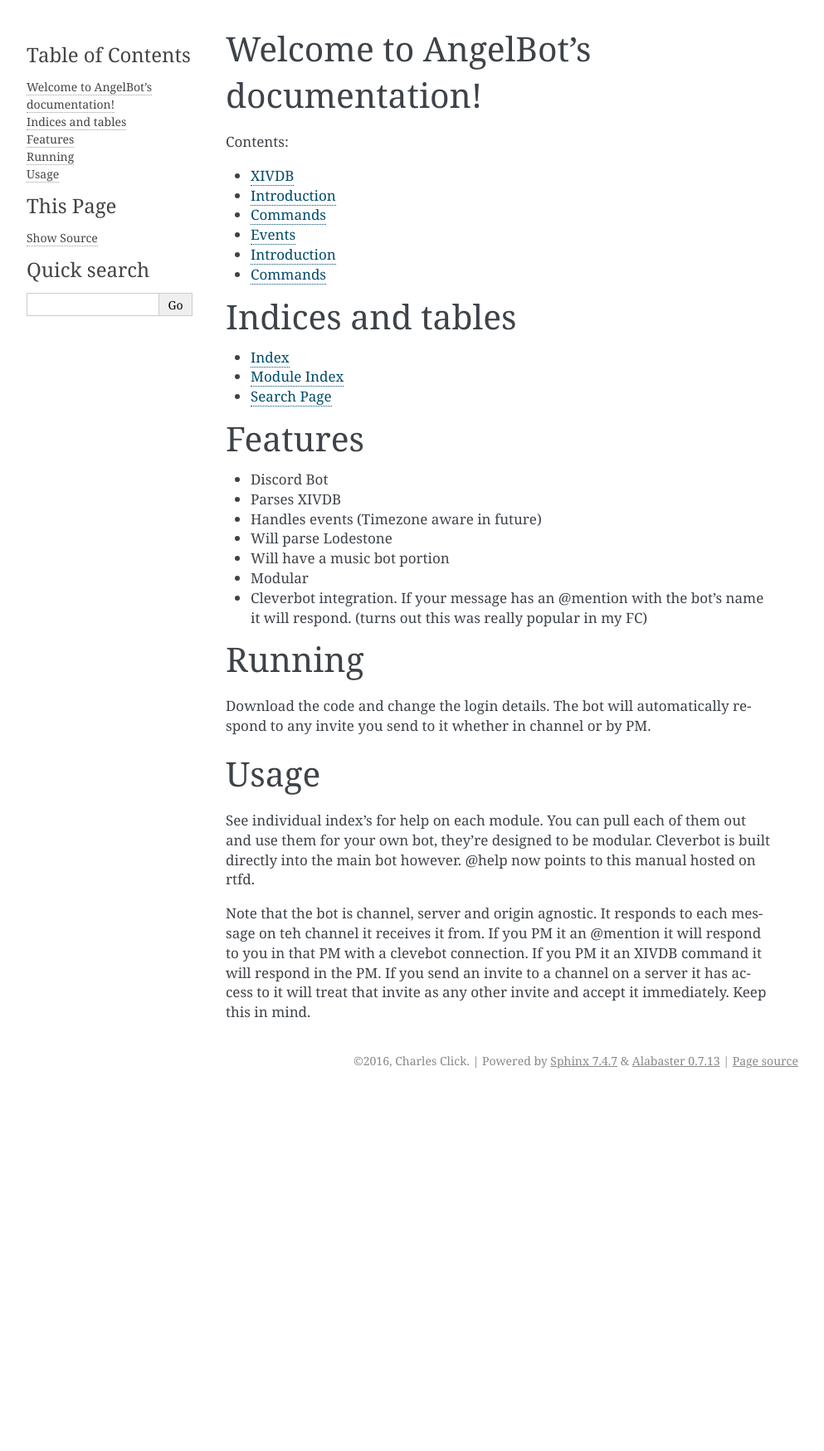
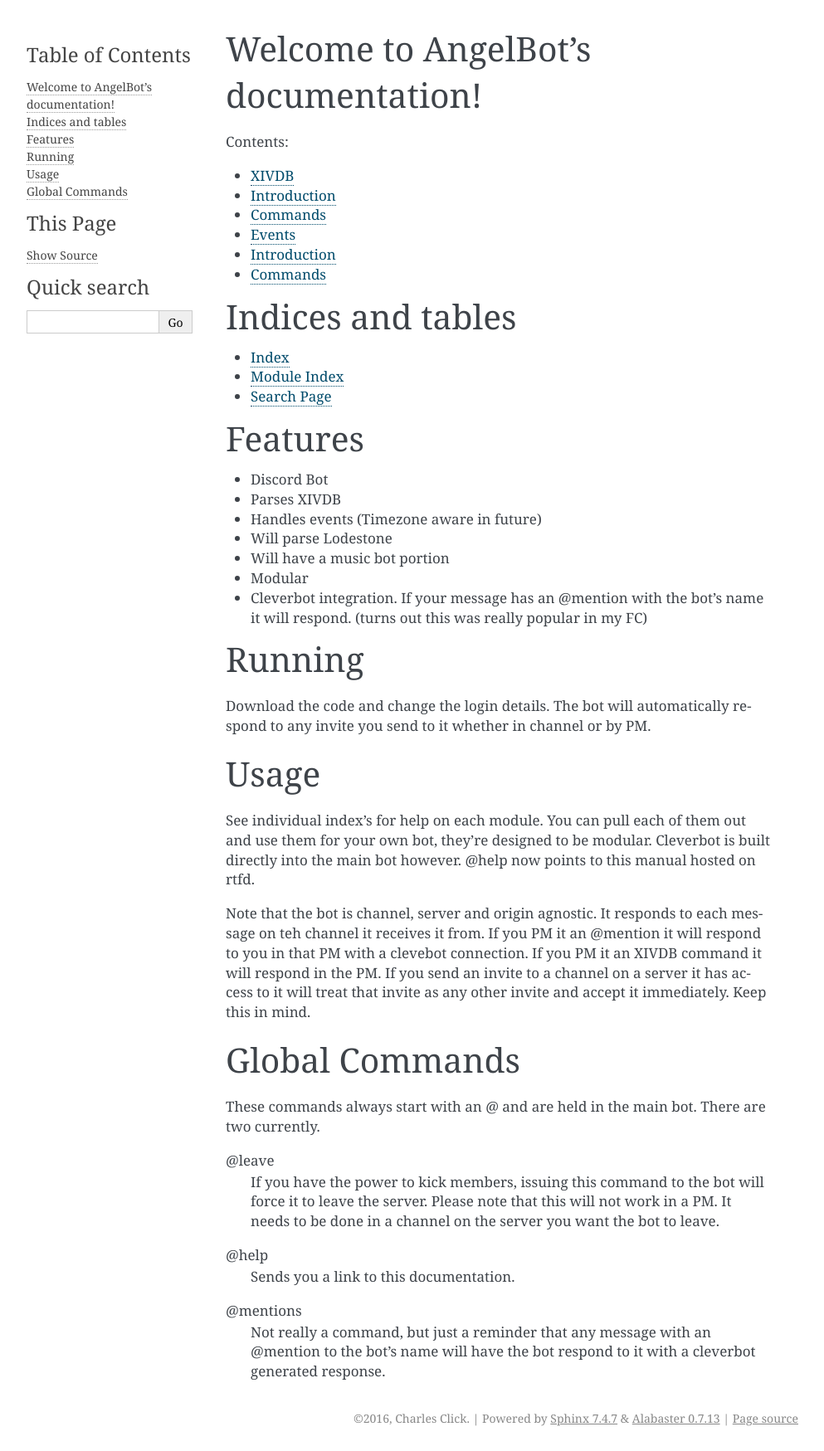
Before and after one commit to ccubed/AngelBot, a Sphinx documentation site: the page built from docs/source/index.rst, in a window 1280 px wide. Shown: the whole page at 83% size, without its empty margins (148-1141 px from the left). Built offline with Sphinx 7.4.7, drawn with Linux system fonts in a browser that asks for light colours; before the commit the page ends 1318 px from its top, so only the background shows below that.

Commit message:
Some more work

```diff
--- a/AngelEvents.py
+++ b/AngelEvents.py
@@ -97,7 +97,7 @@ class Events():
                                                 person['role'] if 'role' in person or 'N/A')
             return message
 
-    def signup(self, id, name, role, cls):
+    def signup(self, id, name, role, cls, dcuser):
         event = 0
         for item in self.events:
             if item['id'] == id:
@@ -108,7 +108,7 @@ class Events():
             return "This event already has enough {0}".format(role)
         else:
             event['party'][role] -= 1
-            event['signups'][name] = {'role': role, 'class': cls}
+            event['signups'][name] = {'role': role, 'class': cls, 'dcuserobj': dcuser}
             return "Signed you up as a {0} for event {1}".format(role, event['raid'])
 
     def events(self):
--- a/docs/source/Events.rst
+++ b/docs/source/Events.rst
@@ -36,6 +36,11 @@ $join [id] as [role] with [class]
 
     Example: $join 1 as DPS with Ninja
 
+$join [id]
+    For other events, this will allow you to join an event that is not a raid, trial or roulette.
+
+    Example: $join 1
+
 $wn [id]
      Who's needed for this [id]. Will return a breakdown of what roles are still needed.
 
--- a/docs/source/index.rst
+++ b/docs/source/index.rst
@@ -45,3 +45,17 @@ Usage
 See individual index's for help on each module. You can pull each of them out and use them for your own bot, they're designed to be modular. Cleverbot is built directly into the main bot however. @help now points to this manual hosted on rtfd.
 
 Note that the bot is channel, server and origin agnostic. It responds to each message on teh channel it receives it from. If you PM it an @mention it will respond to you in that PM with a clevebot connection. If you PM it an XIVDB command it will respond in the PM. If you send an invite to a channel on a server it has access to it will treat that invite as any other invite and accept it immediately. Keep this in mind.
+
+Global Commands
+===============
+
+These commands always start with an @ and are held in the main bot. There are two currently.
+
+@leave
+   If you have the power to kick members, issuing this command to the bot will force it to leave the server. Please note that this will not work in a PM. It needs to be done in a channel on the server you want the bot to leave.
+
+@help
+   Sends you a link to this documentation.
+
+@mentions
+   Not really a command, but just a reminder that any message with an @mention to the bot's name will have the bot respond to it with a cleverbot generated response.
```
